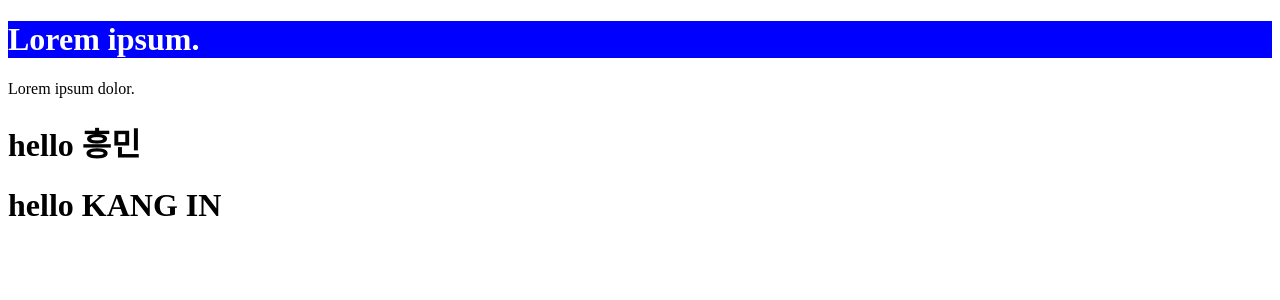
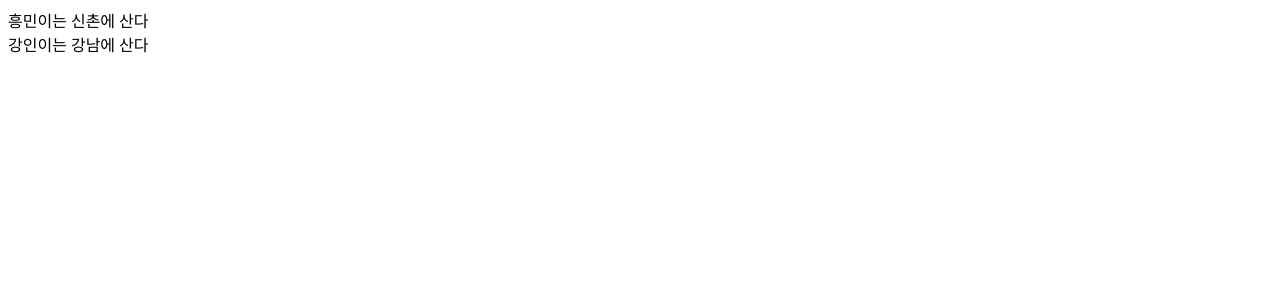
Before and after one commit to hoonil1/hoonil_react, a React (Create React App) app: page / in a window 1280 px wide. Shown: the top 300 px of the page. Built offline with nearby package versions, Linux system fonts and the light colour scheme.

Commit message:
props + 구조분해할당 공부

```diff
--- a/src/App.js
+++ b/src/App.js
@@ -2,27 +2,17 @@
   // built-in components
   return (
     <>
-      <h1
-        className={"note"}
-        style={{ background: "blue", color: "white" }}
-        title={"제목요소"}
-      >
-        Lorem ipsum.
-      </h1>
-      <p title={"문단요소"}>Lorem ipsum dolor.</p>
-
-      <MyComp title={"내 컴포넌트"} name={"흥민"} />
-      <MyComp title={"I AM COMPONENT"} name={"KANG IN"} />
+      <MyComp value={"흥민"} address={"신촌"} />
+      <MyComp value={"강인"} address={"강남"} />
     </>
   );
 }
 
 //함수 인자로 사용한 곳에서 넘긴 프로퍼티들이 객체형태로 담긴다
-function MyComp(property) {
-  console.log("MyComp가 받은 프로퍼티", property);
+function MyComp({ value, address }) {
   return (
     <div>
-      <h1 title={property.title}>hello {property.name}</h1>
+      {value}이는 {address}에 산다
     </div>
   );
 }
```
